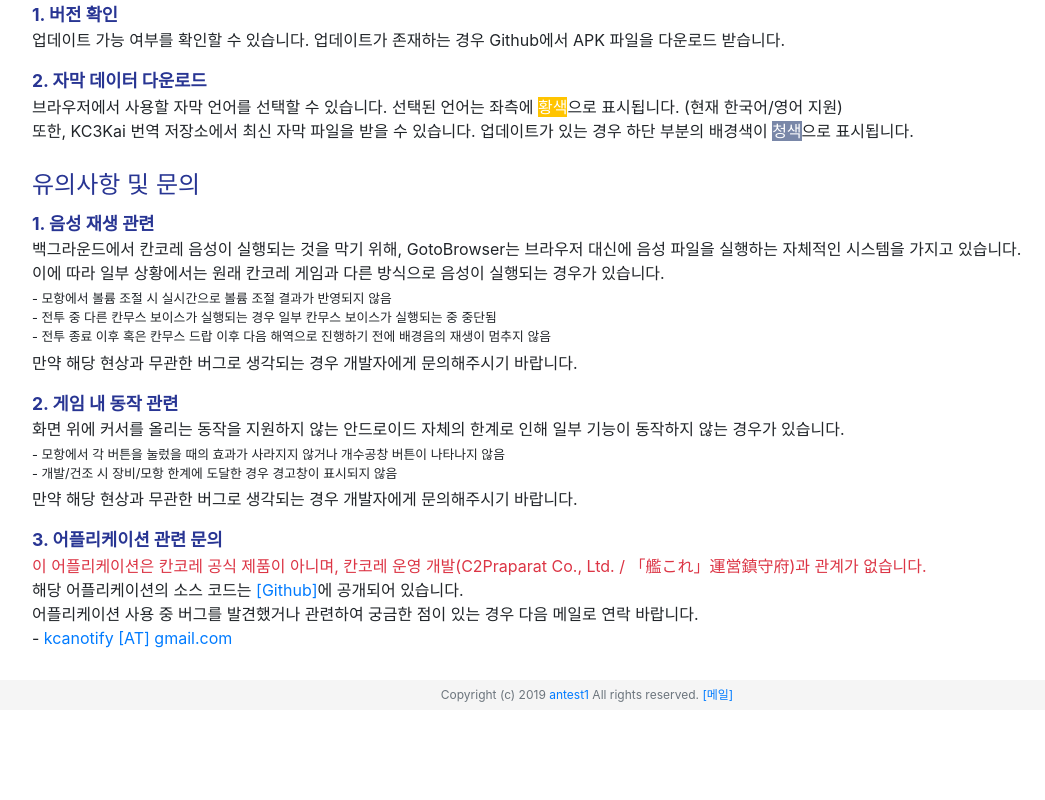
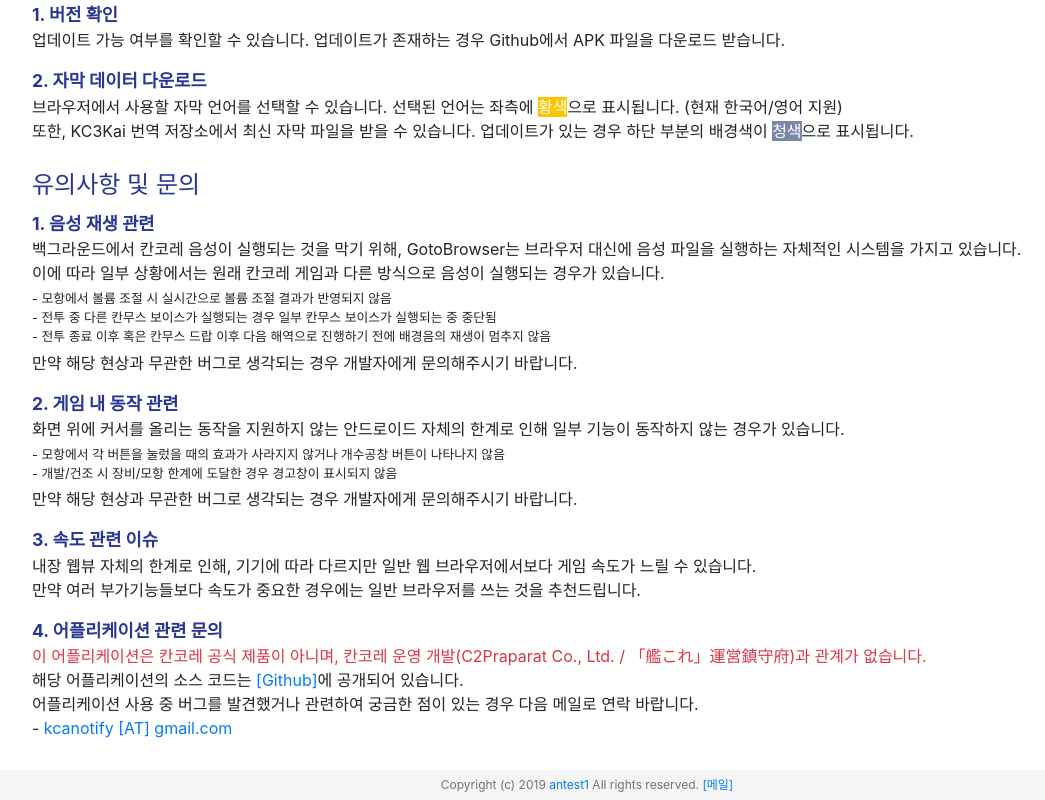
Before and after one commit to antest1/GotoBrowser, a plain HTML site: page docs/howto_ko.html in a window 1280 px wide. Shown: the part 3368-4168 px from the top of the page, without its empty margins (53-1098 px from the left). Before the commit the page ends 4078 px from the top, so only its background shows below. Drawn offline with nearby package versions, Linux system fonts and the light colour scheme.

Commit message:
update howto (add speed issue)

```diff
--- a/docs/howto_ko.html
+++ b/docs/howto_ko.html
@@ -157,7 +157,12 @@
 				<div>만약 해당 현상과 무관한 버그로 생각되는 경우 개발자에게 문의해주시기 바랍니다.</div>
 			</div>
 
-			<div class="section-text"><strong>3. 어플리케이션 관련 문의</strong><br/>
+			<div class="section-text"><strong>3. 속도 관련 이슈</strong><br/>
+				<div>내장 웹뷰 자체의 한계로 인해, 기기에 따라 다르지만 일반 웹 브라우저에서보다 게임 속도가 느릴 수 있습니다.</div>
+				<div>만약 여러 부가기능들보다 속도가 중요한 경우에는 일반 브라우저를 쓰는 것을 추천드립니다.</div>
+			</div>
+
+			<div class="section-text"><strong>4. 어플리케이션 관련 문의</strong><br/>
 				<div><span class="text-danger">이 어플리케이션은 칸코레 공식 제품이 아니며, 칸코레 운영 개발(C2Praparat Co., Ltd. / 「艦これ」運営鎮守府)과 관계가 없습니다.</span></div>
 				<div>해당 어플리케이션의 소스 코드는 <a target="_blank" href="https://github.com/antest1/GotoBrowser">[Github]</a>에 공개되어 있습니다.</div>
 				<div>어플리케이션 사용 중 버그를 발견했거나 관련하여 궁금한 점이 있는 경우 다음 메일로 연락 바랍니다.</div>
```
Also changed, not shown: docs/howto.html (+6 -1 lines).
